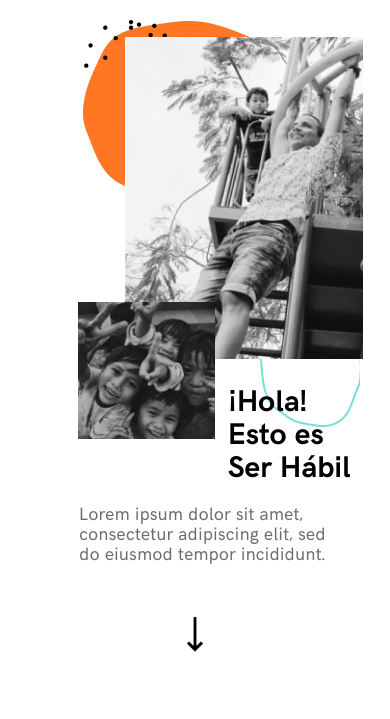
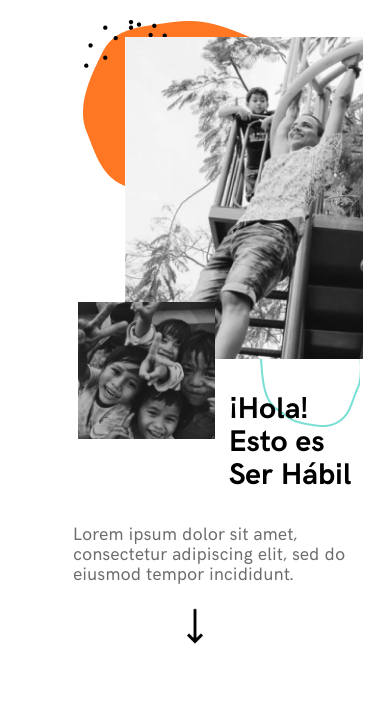
Before and after one commit to FooCamp/ser-habil-website, a website built with Parcel: page src/index.html in a window 390 px wide. Shown: the part 104-823 px from the top of the page. Built offline with nearby package versions, Linux system fonts and the light colour scheme; files whose address does not match are found by name.

Commit message:
fix the title and text responsive

```diff
--- a/src/scss/components/_intro.scss
+++ b/src/scss/components/_intro.scss
@@ -3,6 +3,7 @@
   background-position-x: right;
   background-position-y: 254px;
   background-repeat: no-repeat;
+
 
   &__container-general {
     align-items: center;
@@ -33,22 +34,18 @@
   &__title {
     font-family: $hkgrotesk-bold;
     font-size: $mobile-title;
-    height: 90px;
-    margin-left: 198px;
-    margin-right: 53px;
-    margin-top: 24px;
-    width: 124px;
+    margin-left: 51vw;
+    margin-top: 8vw;
+    width: 33vw;
   }
 
   &__paragraph {
     color: $gray;
     font-family: $hkgrotesk-regular;
     font-size: $mobile-paragraph;
-    height: 88px;
-    margin-left: 49px;
-    margin-right: 49px;
-    margin-top: 27px;
-    width: 270px;
+    margin-left: 11vw;
+    margin-top: 8vw;
+    width: 70vw;
   }
 
   @include viewport-desktop() {
@@ -60,7 +57,7 @@
       background-size: 853px;
       display: flex;
       flex-direction: row;
-      margin: auto;
+      margin: auto 30px;
       margin-bottom: 92px;
 
 
```
